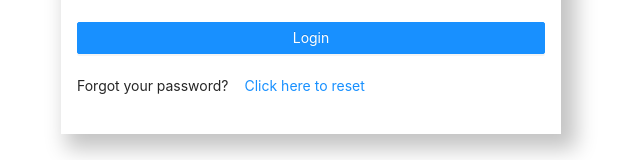
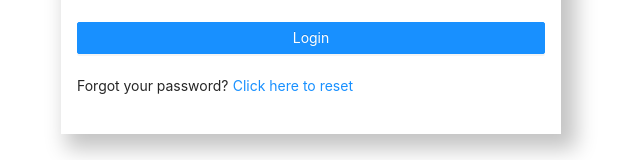
Before and after one commit to itsmitchyyy/ci-cd, a React (Create React App) app: page / in a window 1280 px wide. Shown: the part 454-614 px from the top of the page, without its empty margins (329-969 px from the left). Built offline with nearby package versions, Linux system fonts and the light colour scheme.

Commit message:
fix link issue

```diff
--- a/src/components/atoms/Button/elements.ts
+++ b/src/components/atoms/Button/elements.ts
@@ -1,5 +1,16 @@
 import 'antd/dist/antd.css';
-import styled from 'styled-components';
+import styled, { css, FlattenSimpleInterpolation } from 'styled-components';
 import { Button } from 'antd';
+import { ButtonType } from 'antd/lib/button';
 
-export const StyledButton = styled(Button)``;
+export const StyledButton = styled(Button)<{ type?: ButtonType }>`
+  ${(props): FlattenSimpleInterpolation => {
+    if (props.type === 'link') {
+      return css`
+        padding: 0 0.2rem;
+      `;
+    }
+
+    return css``;
+  }}
+`;
```
